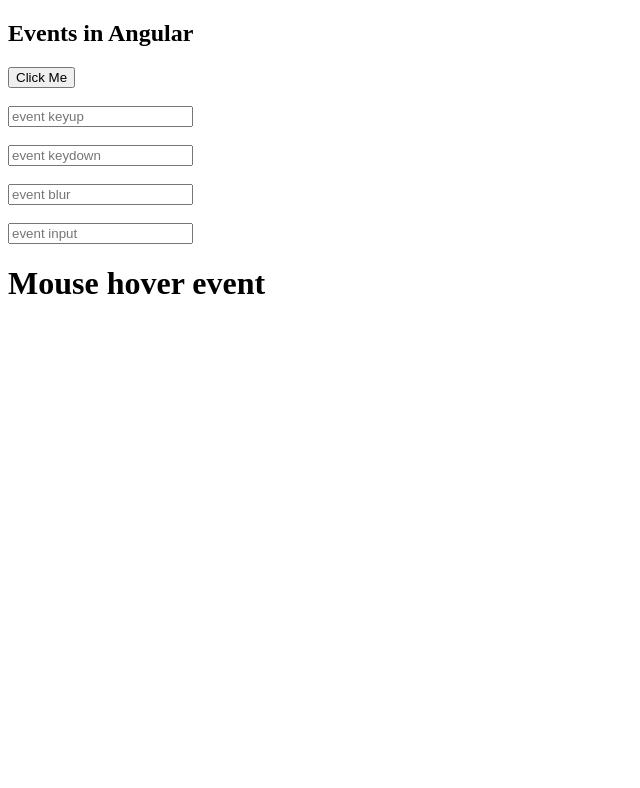
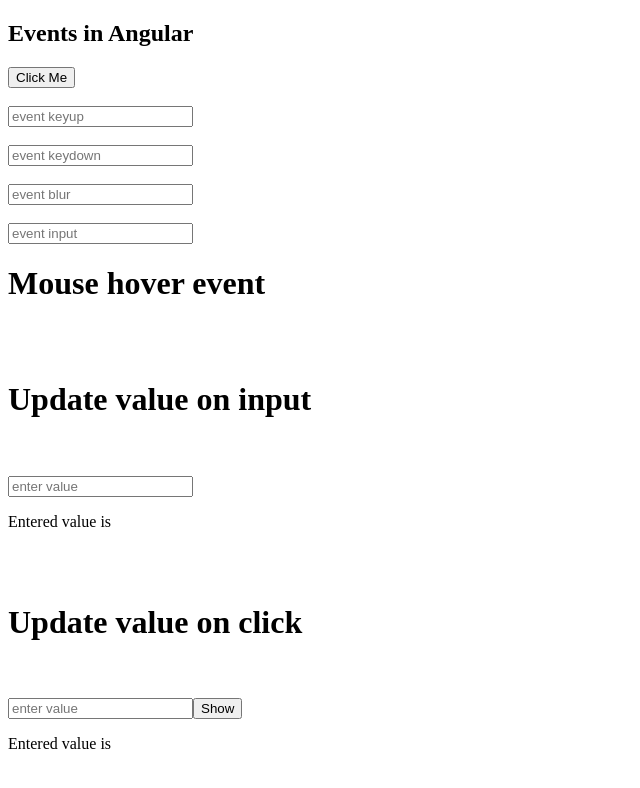
Before and after one commit to NeelCitrusbug/Angular-Learning, an Angular app: page / in a window 1280 px wide. Shown: the top 788 px of the page, without its empty margins (0-640 px from the left). Built offline with nearby package versions, Linux system fonts and the light colour scheme.

Commit message:
update value on input

```diff
--- a/src/app/app.component.html
+++ b/src/app/app.component.html
@@ -16,3 +16,18 @@
 
 <h1 (mouseover)="getData('mouse hover')">Mouse hover event</h1>
 <router-outlet></router-outlet>
+
+<br /><br />
+<h1>Update value on input</h1>
+<br /><br />
+<input type="text" #boxinput (input)="updateValue(boxinput.value)" placeholder="enter value" />
+<p>Entered value is {{displayVal}} </p>
+
+
+<br /><br />
+<h1>Update value on click</h1>
+<br /><br />
+<input type="text" #boxinput2  placeholder="enter value" />
+<button (click)="updateValue(boxinput2.value)">Show</button>
+
+<p>Entered value is {{displayVal}} </p>
--- a/src/app/app.component.ts
+++ b/src/app/app.component.ts
@@ -7,7 +7,7 @@
 })
 export class AppComponent {
   title = 'practice';
-
+  displayVal = '';
   getName(name:string){
     alert('name: ' + name)
   }
@@ -15,4 +15,8 @@
   getData(val:string){
     console.log(val)
   }
+
+  updateValue(val:string){
+    this.displayVal = val;
+  }
 }
```
